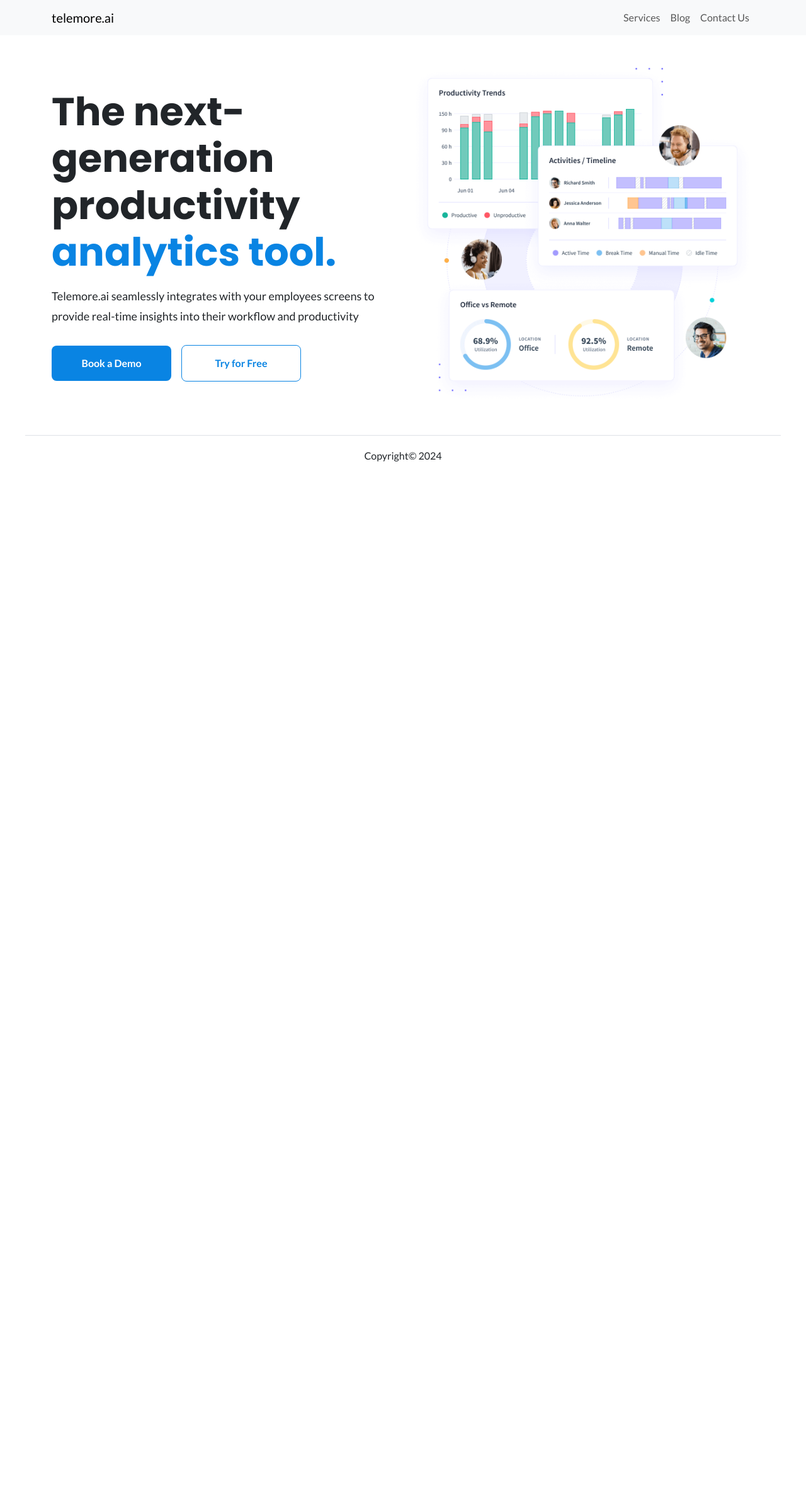
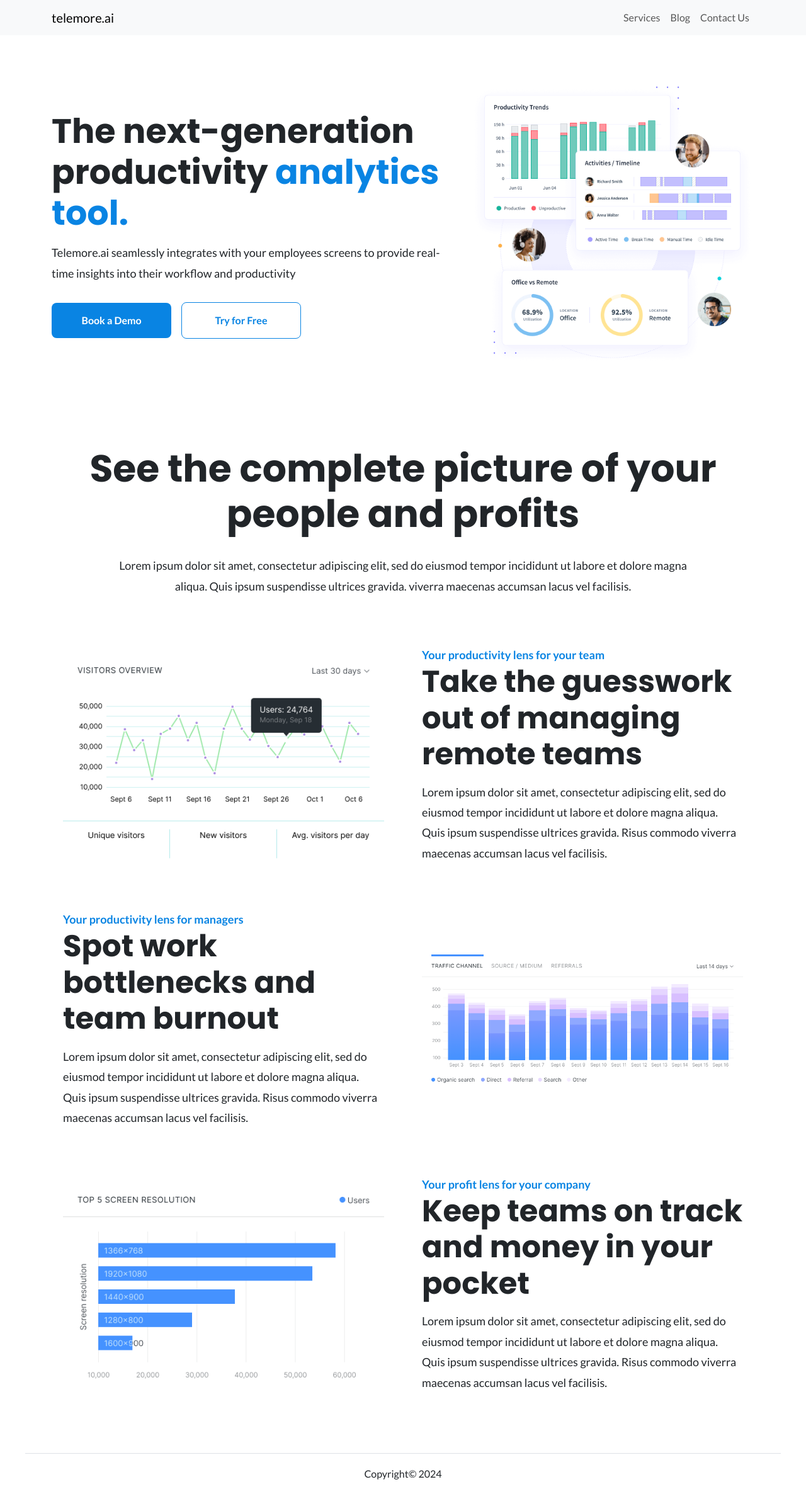
Before and after one commit to telemore/telemore.github.io, a Jekyll site: the page built from index.html, in a window 1280 px wide. Shown: the whole page at 63% size. Built offline with Jekyll 4.4.1, drawn with Linux system fonts in a browser that asks for light colours; nearby versions of some CDN libraries; before the commit the page ends 900 px from its top, so only the background shows below that.

Commit message:
Adding service section

```diff
--- a/_data/site.yml
+++ b/_data/site.yml
@@ -13,3 +13,19 @@ intro-header-text: The next-generation productivity
 intro-colored-text: "analytics tool."
 intro-header-subtext: Telemore.ai seamlessly integrates with your employees screens to provide real-time insights into their workflow and productivity
 intro-image: /assets/image/home-hero-image.png
+
+service-header: See the complete picture of your people and profits
+service-description: "Lorem ipsum dolor sit amet, consectetur adipiscing elit, sed do eiusmod tempor incididunt ut labore et dolore magna aliqua. Quis ipsum suspendisse ultrices gravida. viverra maecenas accumsan lacus vel facilisis."
+service-list:
+  - subheader: Your productivity lens for your team
+    title: Take the guesswork out of managing remote teams
+    description: Lorem ipsum dolor sit amet, consectetur adipiscing elit, sed do eiusmod tempor incididunt ut labore et dolore magna aliqua. Quis ipsum suspendisse ultrices gravida. Risus commodo viverra maecenas accumsan lacus vel facilisis.
+    image: /assets/image/service1.png
+  - subheader: Your productivity lens for managers
+    title: Spot work bottlenecks and team burnout
+    description: Lorem ipsum dolor sit amet, consectetur adipiscing elit, sed do eiusmod tempor incididunt ut labore et dolore magna aliqua. Quis ipsum suspendisse ultrices gravida. Risus commodo viverra maecenas accumsan lacus vel facilisis.
+    image: /assets/image/service2.png
+  - subheader: Your profit lens for your company
+    title: Keep teams on track and money in your pocket
+    description: Lorem ipsum dolor sit amet, consectetur adipiscing elit, sed do eiusmod tempor incididunt ut labore et dolore magna aliqua. Quis ipsum suspendisse ultrices gravida. Risus commodo viverra maecenas accumsan lacus vel facilisis.
+    image: /assets/image/service3.png
--- a/_includes/home/cover.html
+++ b/_includes/home/cover.html
@@ -1,6 +1,6 @@
 <div class="section-container container">
     <div class="row content-container">
-        <div class="left-section col-md-6">
+        <div class="left-section col-md-7">
             <div class="intro-container">
                 <h2 class="intro-header">{{ site.data.site.intro-header-text }} <span class="intro-colored-text">{{ site.data.site.intro-colored-text }}</span></h2>
                 <p class="intro-description">{{ site.data.site.intro-header-subtext }}</p>
@@ -12,7 +12,7 @@
                 </div>
             </div>
         </div>
-        <div class="right-section col-md-6">
+        <div class="right-section col-md-5">
             <div class="intro-image-container">
                 <img src="{{ site.data.site.intro-image }}" class="img-fluid d-block" />
             </div>
--- /dev/null
+++ b/_includes/home/service.html
@@ -0,0 +1,25 @@
+<div class="section-container container">
+    <div class="header-container">
+        <h2 class="header text-center">{{ site.data.site.service-header }}</h2>
+        <p class="header-description text-center">{{ site.data.site.service-description }}</p>
+    </div>
+
+    <div class="container-list">
+        {% for service in site.data.site.service-list %}
+        <div class="row content-container">
+            <div class="col-md-6 left-section {% cycle 'order-1', 'order-2', 'order-1' %}">
+                <div class="service-image-container">
+                    <img src="{{ service.image }}" class="service-image img-fluid d-block"/>
+                </div>
+            </div>
+            <div class="col-md-6 right-section {% cycle 'order-2', 'order-1', 'order-1' %}">
+                <div class="service-content-container">
+                    <span class="service-subheader">{{ service.subheader }}</span>
+                    <h3 class="service-title">{{ service.title }}</h3>
+                    <p class="service-description">{{ service.description }}</p>
+                </div>
+            </div>
+        </div>
+        {% endfor %}
+    </div>
+</div>
--- a/_scss/global-style.scss
+++ b/_scss/global-style.scss
@@ -35,7 +35,7 @@ footer{
 }
 
 .header-container{
-    padding-bottom: 40px;
+    padding-bottom: 50px;
 
     .header{
         margin-bottom: 0;
--- a/_scss/home-page.scss
+++ b/_scss/home-page.scss
@@ -8,12 +8,14 @@
 
     .content-container{
         align-items: center;
+        padding-top: 30px;
+        padding-bottom: 30px;
 
         .left-section{
             .intro-container{
                 .intro-header{
                     font-family: "Poppins", Sans-serif;
-                    font-size: 62px;
+                    font-size: 54px;
                     font-weight: 700;
                     margin-bottom: 15px;
 
@@ -23,7 +25,6 @@
                 }
 
                 .intro-description{
-                    font-family: "Lato", Sans-serif;
                     font-size: 18px;
                     font-weight: 400;
                     line-height: 1.8;
@@ -83,3 +84,65 @@
         }
     }
 }
+
+#service{
+    .header-container{
+        .header{
+            font-family: "Poppins", Sans-serif;
+            font-size: 60px;
+            font-weight: 700;
+            margin-bottom: 30px;
+        }
+        .header-description{
+            font-size: 18px;
+            font-weight: 400;
+            line-height: 1.8;
+            margin-bottom: 0;
+            max-width: 85%;
+            min-width: 80%;
+            margin-left: auto;
+            margin-right: auto;
+        }
+    }
+
+    .container-list{
+        .content-container{
+            padding-top: 30px;
+            padding-bottom: 30px;
+            align-items: center;
+
+            .left-section{
+                padding-left: 30px;
+                padding-right: 30px;
+
+            }
+
+            .right-section{
+                padding-left: 30px;
+                padding-right: 30px;
+
+                .service-content-container{
+                    .service-subheader{
+                        color: #0984e3;
+                        font-size: 18px;
+                        font-weight: 700;
+                        margin-bottom: 10px;
+                    }
+
+                    .service-title{
+                        font-size: 48px;
+                        font-weight: 700;
+                        line-height: 1.2;
+                        margin-bottom: 15px;
+                        font-family: "Poppins", Sans-serif;
+                    }
+
+                    .service-description{
+                        font-size: 18px;
+                        line-height: 1.8;
+                    }
+                }
+            }
+        }
+    }
+}
--- a/index.html
+++ b/index.html
@@ -4,3 +4,6 @@ layout: pages-layout/home
 <section id="cover">
   {% include home/cover.html %}
 </section>
+<section id="service">
+  {% include home/service.html %}
+</section>
```
Also changed, not shown: assets/image/service1.png (added), assets/image/service2.png (added), assets/image/service3.png (added).
